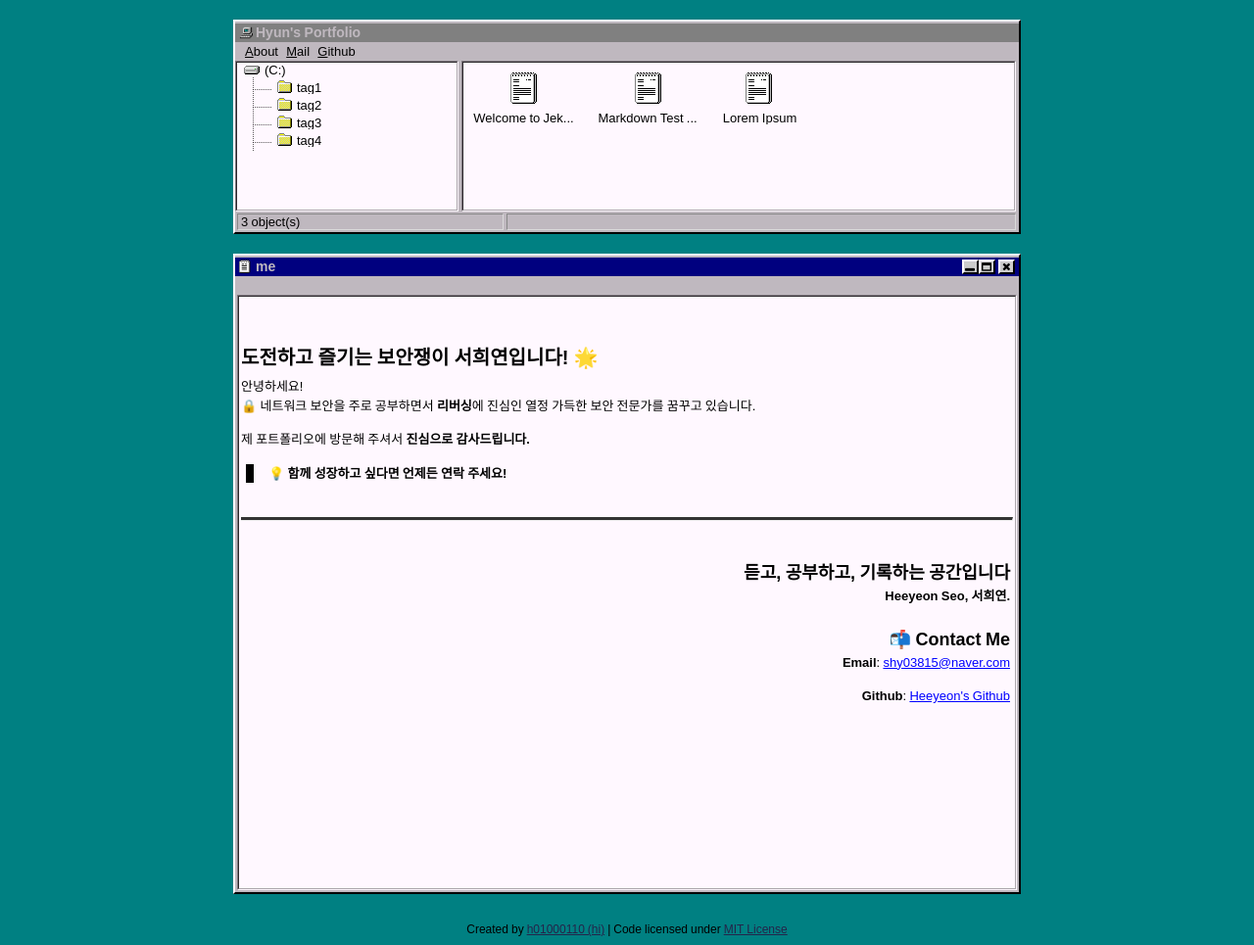
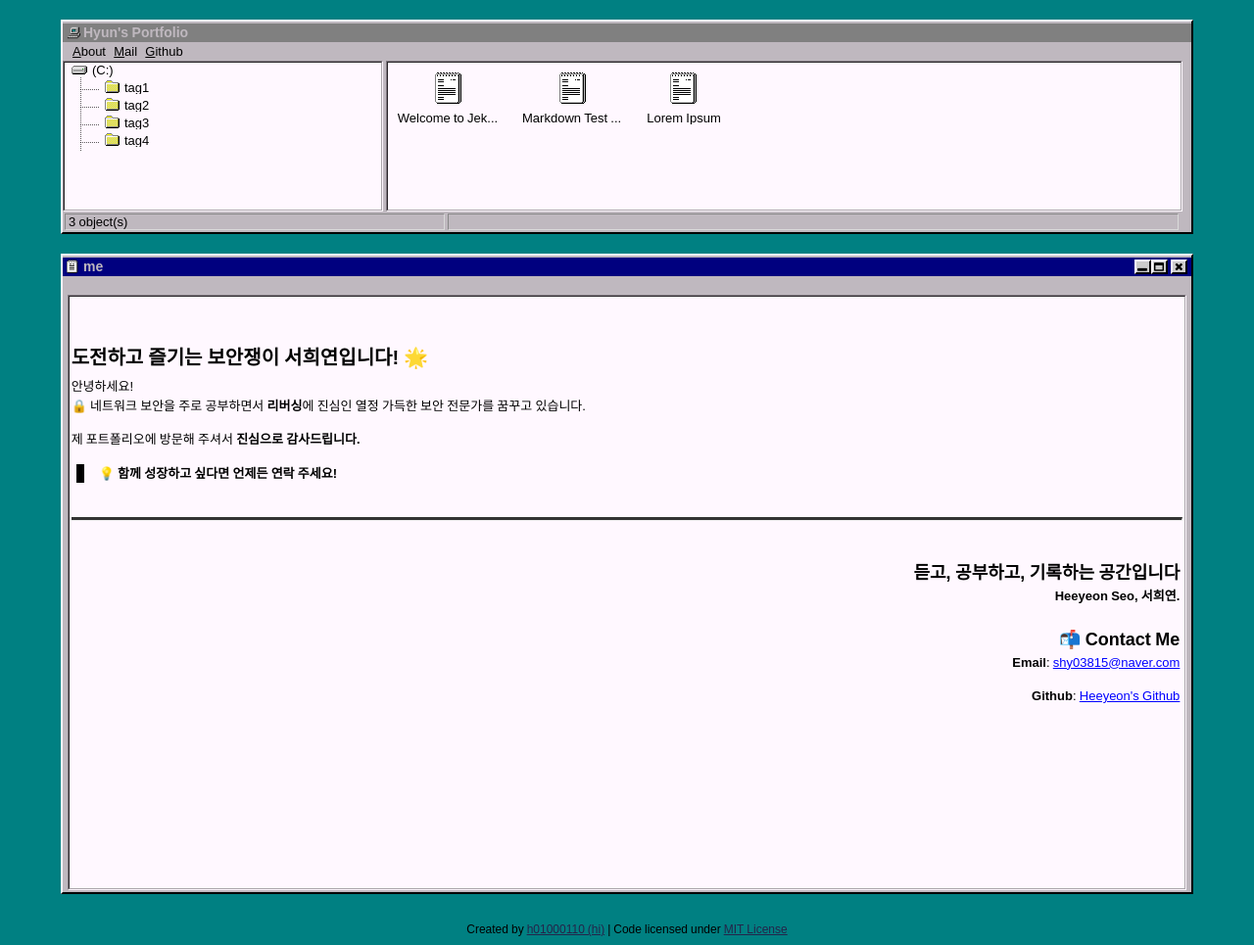
Before and after one commit to shyun03/shyun03.github.io, a Jekyll site: the page built from me/index.md, in a window 1280 px wide. Shown: the whole page at 98% size. Built offline with Jekyll 4.4.1, drawn with Linux system fonts in a browser that asks for light colours; some web fonts are replaced.

Commit message:
화면 비율 정리-1

```diff
--- a/assets/css/001.css
+++ b/assets/css/001.css
@@ -40,7 +40,7 @@ body {
 }
 
 .wrapper,.content {
-    width: 800px;
+    width: 90%;
     margin: auto;
     margin-top: 20px;
     background: #bfb8bf;
--- a/assets/css/002.css
+++ b/assets/css/002.css
@@ -40,7 +40,7 @@ body {
 }
 
 .wrapper,.content {
-    width: 800px;
+    width: 90%;
     margin: auto;
     margin-top: 20px;
     background: #bfb8bf;
```
